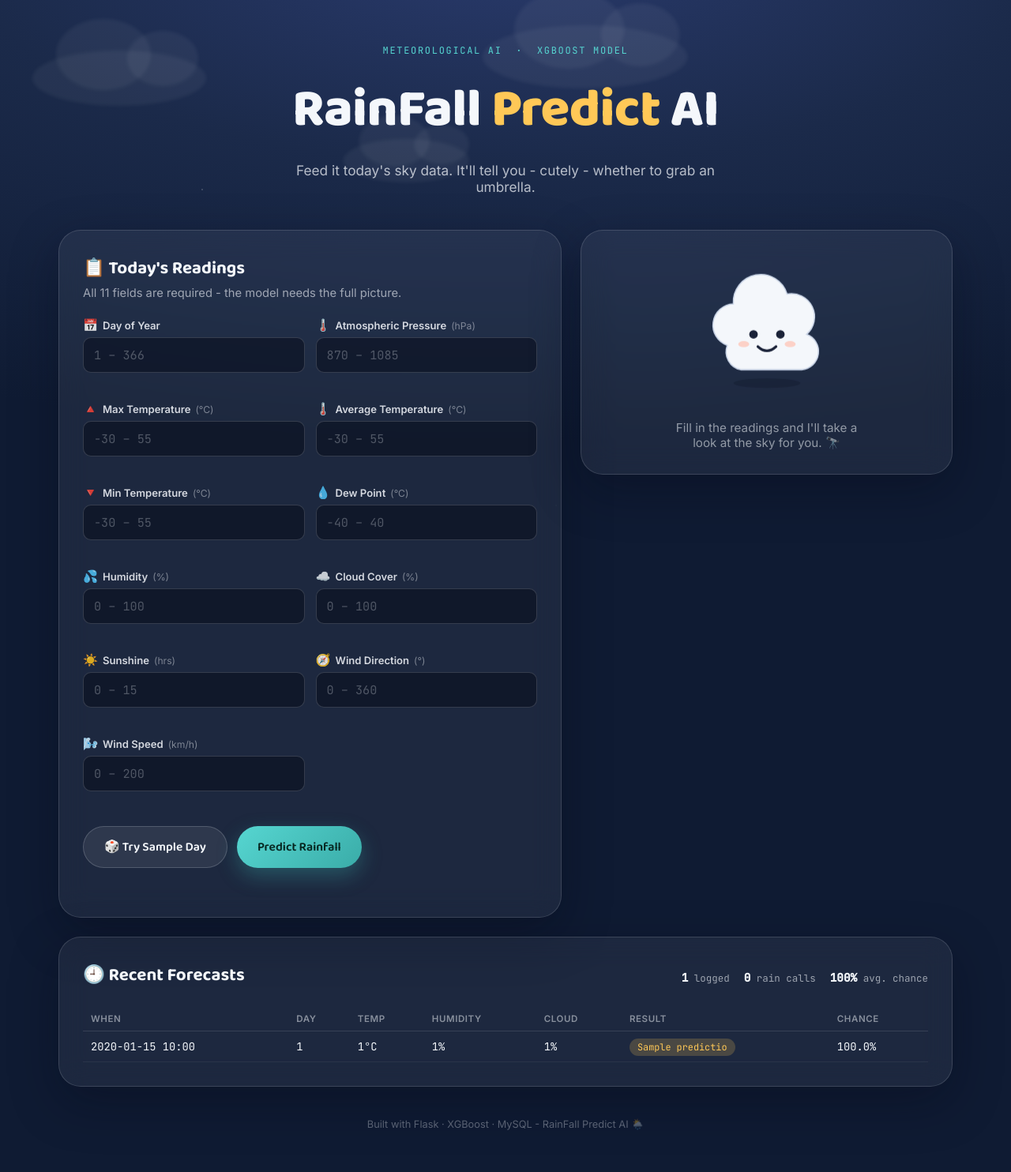
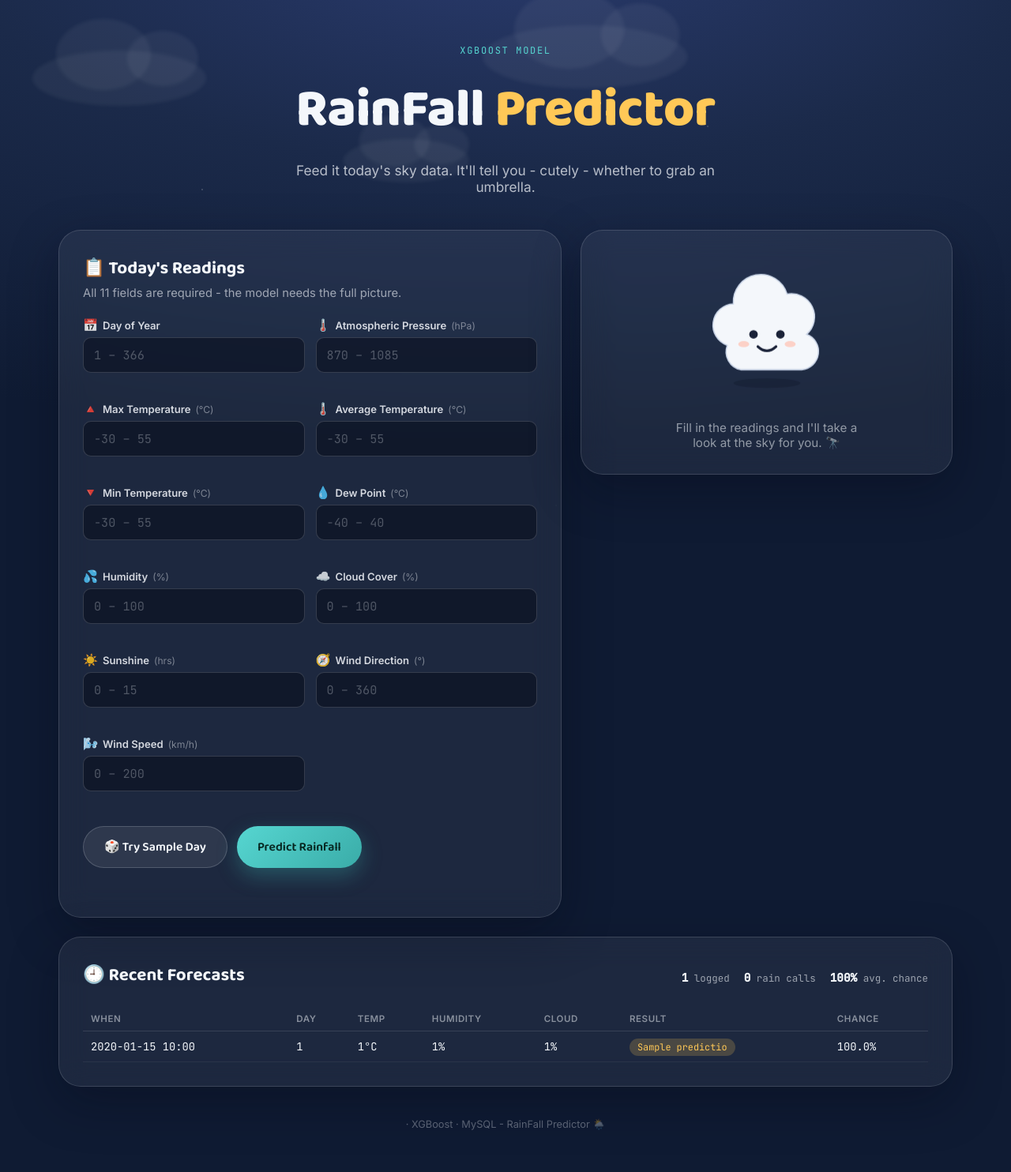
Before and after one commit to Dinushi-Perera/Rainfall_Predictor, a Flask app: page / in a window 1280 px wide. Shown: the whole page at 79% size. Run offline with Flask 3, Linux system fonts and the light colour scheme; tables that the repository leaves empty hold one stand-in row (values such as "Sample post"); parts of the project's set-up code (start-up, migrations or seed data) failed here and were passed over.

Commit message:
Update UI

```diff
--- a/templates/index.html
+++ b/templates/index.html
@@ -3,7 +3,7 @@
 <head>
 <meta charset="UTF-8">
 <meta name="viewport" content="width=device-width, initial-scale=1.0">
-<title>RainFall Predicter</title>
+<title>RainFall Predictor</title>
 <link rel="preconnect" href="https://fonts.googleapis.com">
 <link href="https://fonts.googleapis.com/css2?family=Baloo+2:wght@500;600;700;800&family=Inter:wght@400;500;600;700&family=JetBrains+Mono:wght@400;500&display=swap" rel="stylesheet">
 <link rel="stylesheet" href="{{ url_for('static', filename='css/style.css') }}">
@@ -24,8 +24,8 @@
 
   <!-- ============ HERO ============ -->
   <header class="hero">
-    <div class="eyebrow">METEOROLOGICAL AI &nbsp;·&nbsp; XGBOOST MODEL</div>
-    <h1 class="title">RainFall<span class="title-accent"> Predict</span> AI</h1>
+    <div class="eyebrow"> XGBOOST MODEL</div>
+    <h1 class="title">RainFall<span class="title-accent"> Predictor</span></h1>
     <p class="tagline">Feed it today's sky data. It'll tell you - cutely - whether to grab an umbrella.</p>
   </header>
 
@@ -157,14 +157,14 @@
           </tr>
         </thead>
         <tbody id="historyBody">
-          <tr><td colspan="7" class="history-empty">No forecasts logged yet — run your first prediction above.</td></tr>
+          <tr><td colspan="7" class="history-empty">No forecasts logged yet - run your first prediction above.</td></tr>
         </tbody>
       </table>
     </div>
   </section>
 
   <footer class="footer">
-    <p>Built with Flask · XGBoost · MySQL - RainFall Predict AI 🌦️</p>
+    <p>· XGBoost · MySQL - RainFall Predictor 🌦️</p>
   </footer>
 </div>
 
```
